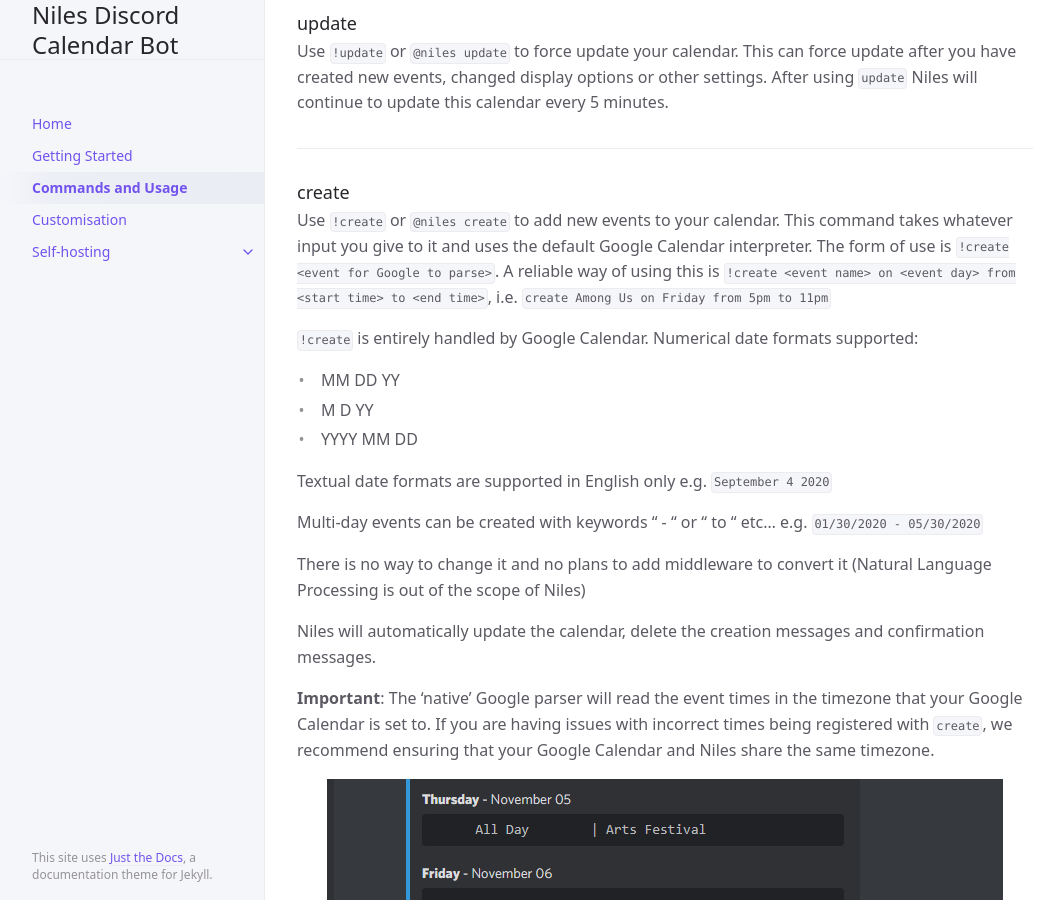
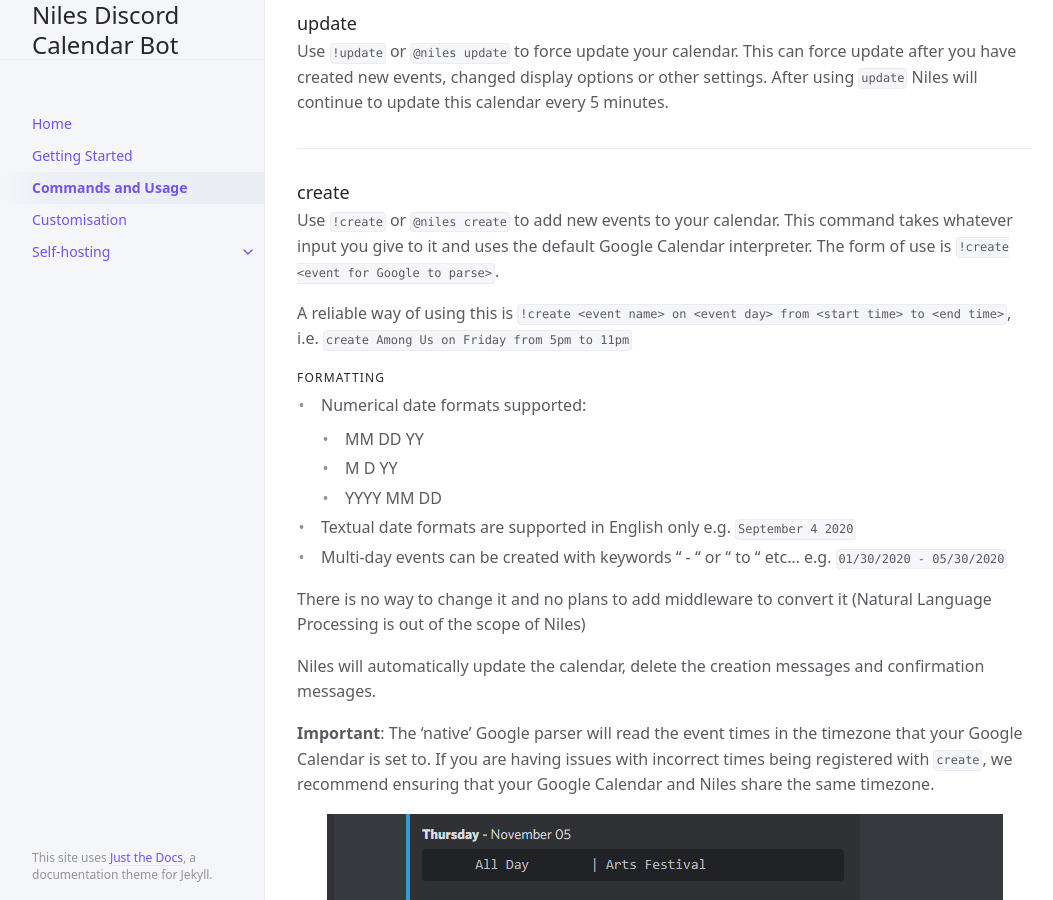
Before and after one commit to niles-bot/niles, a Jekyll site: the page built from docs/usage.md, in a window 1280 px wide and 900 px high, scrolled down 1225 px. Shown: the whole window, without its empty margins (107-1160 px from the left). Built offline with Jekyll 4.4.1, drawn with Linux system fonts in a browser that asks for light colours.

Commit message:
updated docs
removed glitch selfhost for docker selfhost, updated some formatting for docs

```diff
--- a/docs/usage.md
+++ b/docs/usage.md
@@ -51,17 +51,17 @@
 ### create
 
 Use `!create` or `@niles create` to add new events to your calendar. This command takes whatever input you give to it and uses the default Google Calendar interpreter.
-The form of use is `!create <event for Google to parse>`.  A reliable way of using this is `!create <event name> on <event day> from <start time> to <end time>`, i.e. `create Among Us on Friday from 5pm to 11pm`
+The form of use is `!create <event for Google to parse>`.
 
-`!create` is entirely handled by Google Calendar.
-Numerical date formats supported:
-* MM DD YY
-* M D YY
-* YYYY MM DD
+A reliable way of using this is `!create <event name> on <event day> from <start time> to <end time>`, i.e. `create Among Us on Friday from 5pm to 11pm`
 
-Textual date formats are supported in English only e.g. `September 4 2020`
-
-Multi-day events can be created with keywords " - " or " to " etc...
+#### Formatting
+* Numerical date formats supported:
+  * MM DD YY
+  * M D YY
+  * YYYY MM DD
+* Textual date formats are supported in English only e.g. `September 4 2020`
+* Multi-day events can be created with keywords " - " or " to " etc...
 e.g. `01/30/2020 - 05/30/2020`
 
 There is no way to change it and no plans to add middleware to convert it (Natural Language Processing is out of the scope of Niles)
```
Also changed, not shown: docs/customisation.md (+12 -12 lines), docs/docker-selfhost.md (added, +36 -0 lines), docs/self-hosting/docker-selfhost.md (added, +36 -0 lines), docs/self-hosting/glitch-selfhost.md (deleted, +0 -36 lines), docs/self-hosting/selfhost.md (+1 -1 lines).
